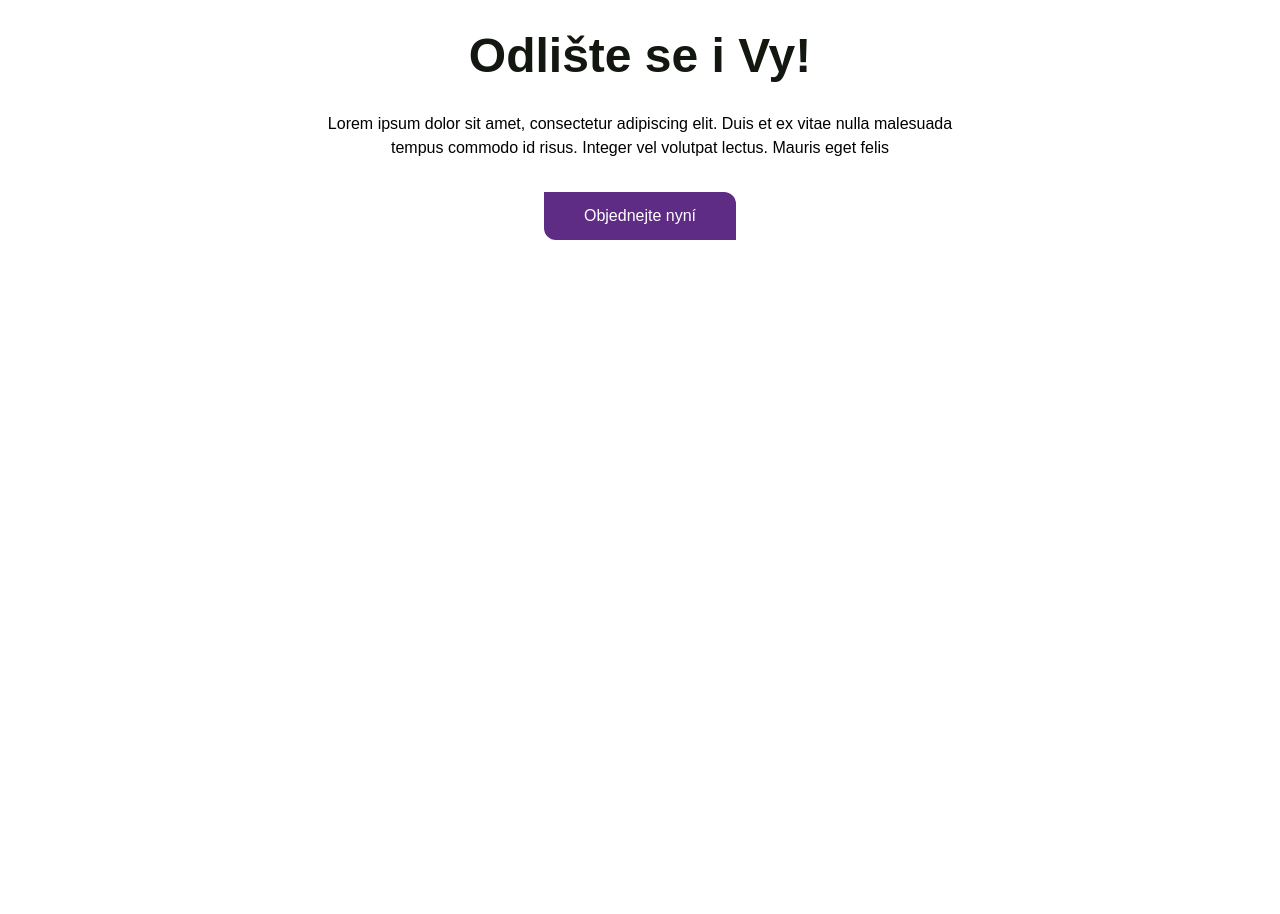
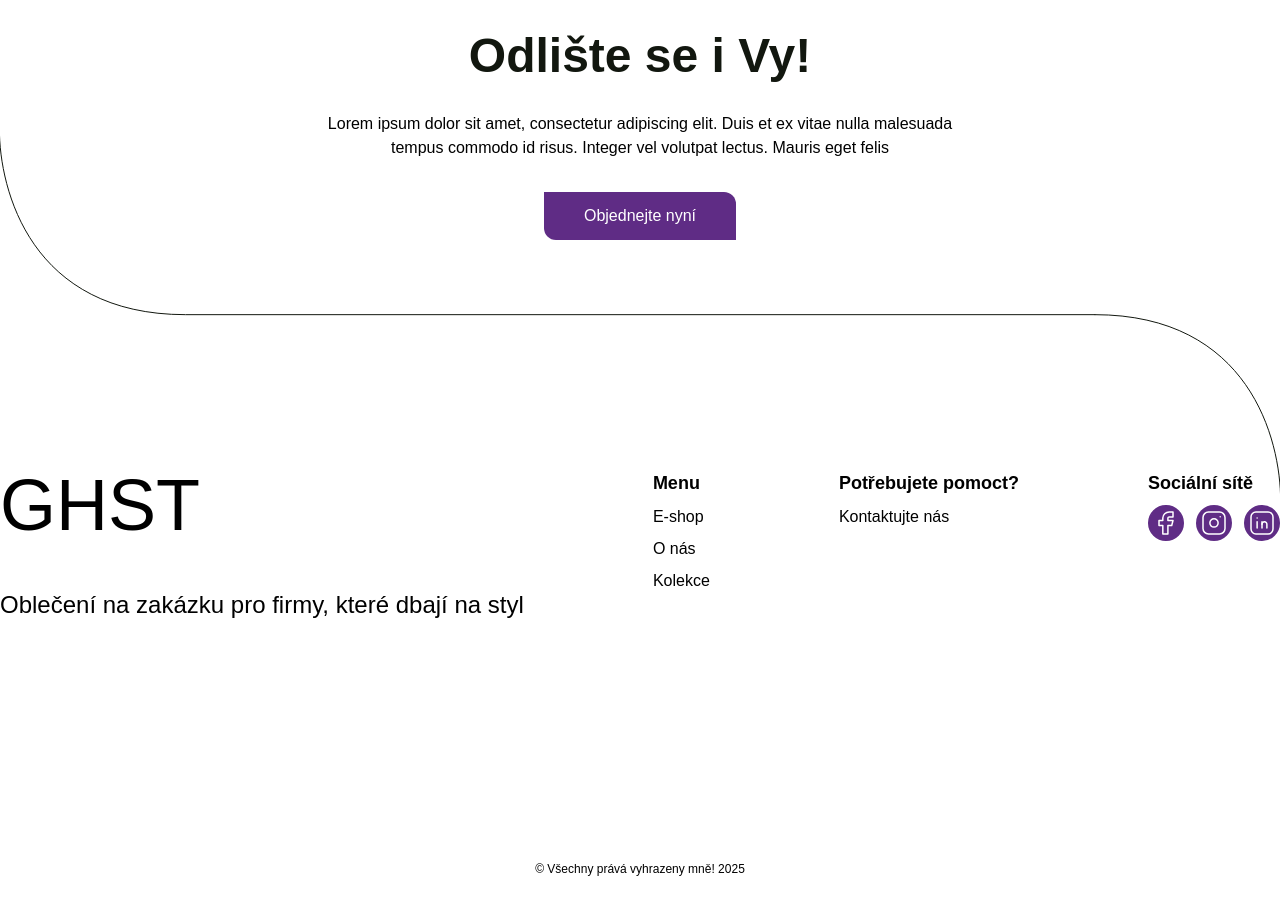
Before and after one commit to pPatr0/GHST, a Nuxt app: page / in a window 1280 px wide. Shown: the part 3080-3994 px from the top of the page. Before the commit the page ends 3400 px from the top, so only its background shows below. Built offline with nearby package versions, Linux system fonts and the light colour scheme.

Commit message:
feat: Footer

```diff
--- /dev/null
+++ b/components/Sections/Footer.vue
@@ -0,0 +1,80 @@
+<template>
+    <div class="w-full -mt-20 overflow-hidden lg:-mt-48 lg:-mb-28">
+        <!-- Jedno SVG s podmíněnými třídami pro stroke-width -->
+        <svg class="block w-full h-auto" viewBox="0 0 1920 560" fill="none" xmlns="http://www.w3.org/2000/svg">
+            <path
+                d="M-1 0.5C-1.0014 93.5 46.6002 280 278.2 280H1643"
+                stroke="#12170F"
+                class="stroke-[4] lg:stroke-[1.5]"
+            />
+            <path
+                d="M1921 559.5C1921 466.5 1873.48 280 1641.88 280"
+                stroke="#12170F"
+                class="stroke-[4] lg:stroke-[1.5]"
+            />
+        </svg>
+    </div>
+
+
+    <div class="lg:max-w-[1460px] max-w-[300px] mx-auto mt-20">
+        <div class="flex flex-col justify-between space-y-10 lg:flex-row lg:space-y-0">
+            <div>
+                <p class="text-7xl">
+                    GHST
+                </p>
+                <p class="pt-2 font-serif text-xl lg:text-2xl lg:pt-12">
+                    Oblečení na zakázku pro firmy, které dbají na styl
+                </p>
+            </div>
+            <div class="space-y-2">
+                <h3 class="text-lg font-bold unbounded">
+                    Menu
+                </h3>
+                <div class="space-y-2 font-serif">
+                    <p>E-shop</p>
+                    <p>O nás</p>
+                    <p>Kolekce</p>
+                </div>
+            </div>
+            <div class="space-y-2">
+                <h3 class="text-lg font-bold unbounded">
+                    Potřebujete pomoct?
+                </h3>
+                <p class="font-serif">
+                    Kontaktujte nás
+                </p>
+            </div>
+            <div class="space-y-2">
+                <h3 class="text-lg font-bold unbounded">
+                    Sociální sítě
+                </h3>
+                <div class="flex space-x-3">
+                    <svg width="36" height="36" viewBox="0 0 36 36" fill="none" xmlns="http://www.w3.org/2000/svg">
+                        <circle cx="18" cy="17.9998" r="17.25" fill="#5F2C85" stroke="#5F2C85" stroke-width="1.5"/>
+                        <path d="M11 15.5553V20.4442H14.8182V28.9998H19.9091V20.4442H23.7273L25 15.5553H19.9091V13.1109C19.9091 12.7867 20.0432 12.4758 20.2819 12.2466C20.5205 12.0174 20.8443 11.8886 21.1818 11.8886H25V6.99976H21.1818C19.4941 6.99976 17.8755 7.6436 16.682 8.78966C15.4886 9.93571 14.8182 11.4901 14.8182 13.1109V15.5553H11Z" stroke="white" stroke-width="1.5" stroke-linecap="round" stroke-linejoin="round"/>
+                    </svg>
+                    <svg width="36" height="36" viewBox="0 0 36 36" fill="none" xmlns="http://www.w3.org/2000/svg">
+                        <circle cx="18" cy="17.9998" r="18" fill="#5F2C85"/>
+                        <path d="M7 12.4998C7 11.0411 7.57946 9.64212 8.61091 8.61067C9.64236 7.57922 11.0413 6.99976 12.5 6.99976H23.5C24.9587 6.99976 26.3576 7.57922 27.3891 8.61067C28.4205 9.64212 29 11.0411 29 12.4998V23.4998C29 24.9584 28.4205 26.3574 27.3891 27.3888C26.3576 28.4203 24.9587 28.9998 23.5 28.9998H12.5C11.0413 28.9998 9.64236 28.4203 8.61091 27.3888C7.57946 26.3574 7 24.9584 7 23.4998V12.4998Z" stroke="white" stroke-width="1.5" stroke-linecap="round" stroke-linejoin="round"/>
+                        <path d="M13.875 17.9998C13.875 19.0938 14.3096 20.143 15.0832 20.9166C15.8568 21.6902 16.906 22.1248 18 22.1248C19.094 22.1248 20.1432 21.6902 20.9168 20.9166C21.6904 20.143 22.125 19.0938 22.125 17.9998C22.125 16.9057 21.6904 15.8565 20.9168 15.0829C20.1432 14.3094 19.094 13.8748 18 13.8748C16.906 13.8748 15.8568 14.3094 15.0832 15.0829C14.3096 15.8565 13.875 16.9057 13.875 17.9998Z" stroke="white" stroke-width="1.5" stroke-linecap="round" stroke-linejoin="round"/>
+                        <path d="M24.1875 11.8123V11.8235" stroke="white" stroke-width="1.5" stroke-linecap="round" stroke-linejoin="round"/>
+                    </svg>
+                    <svg width="36" height="36" viewBox="0 0 36 36" fill="none" xmlns="http://www.w3.org/2000/svg">
+                        <circle cx="18" cy="17.9998" r="17.25" fill="#5F2C85" stroke="#5F2C85" stroke-width="1.5"/>
+                        <path d="M13.1133 16.7773V22.8885" stroke="white" stroke-width="1.5" stroke-linecap="round" stroke-linejoin="round"/>
+                        <path d="M13.1133 13.1106V13.1223" stroke="white" stroke-width="1.5" stroke-linecap="round" stroke-linejoin="round"/>
+                        <path d="M18 22.8885V16.7773" stroke="white" stroke-width="1.5" stroke-linecap="round" stroke-linejoin="round"/>
+                        <path d="M22.8889 22.8885V19.2218C22.8889 18.5735 22.6313 17.9517 22.1729 17.4933C21.7145 17.0349 21.0928 16.7773 20.4444 16.7773C19.7961 16.7773 19.1744 17.0349 18.716 17.4933C18.2575 17.9517 18 18.5735 18 19.2218" stroke="white" stroke-width="1.5" stroke-linecap="round" stroke-linejoin="round"/>
+                        <path d="M7 11.8886C7 10.592 7.51508 9.34852 8.43192 8.43168C9.34877 7.51483 10.5923 6.99976 11.8889 6.99976H24.1111C25.4077 6.99976 26.6512 7.51483 27.5681 8.43168C28.4849 9.34852 29 10.592 29 11.8886V24.1109C29 25.4075 28.4849 26.651 27.5681 27.5678C26.6512 28.4847 25.4077 28.9998 24.1111 28.9998H11.8889C10.5923 28.9998 9.34877 28.4847 8.43192 27.5678C7.51508 26.651 7 25.4075 7 24.1109V11.8886Z" stroke="white" stroke-width="1.5" stroke-linecap="round" stroke-linejoin="round"/>
+                    </svg>
+                </div>
+            </div>
+        </div>
+    </div>
+
+    <div>
+        <p class="pt-32 pb-12 font-serif text-xs text-center lg:pt-60">
+            © Všechny prává vyhrazeny mně! 2025
+        </p>
+    </div>
+</template>
--- a/components/Sections/OrderNowSection.vue
+++ b/components/Sections/OrderNowSection.vue
@@ -1,13 +1,13 @@
 <template>
     <div class="lg:max-w-[1460px] max-w-[300px] mx-auto pt-28 pb-20">
         <div class="flex flex-col items-center">
-            <h2 class="text-[#12170F] lg:text-5xl text-4xl font-bold unbounded text-center">
+            <h2 class="text-4xl font-bold text-center text-primary lg:text-5xl unbounded">
                 Odlište se i Vy!
             </h2>
-            <p class="max-w-2xl py-8 text-center space">
+            <p class="max-w-2xl py-8 font-serif text-center">
                 Lorem ipsum dolor sit amet, consectetur adipiscing elit. Duis et ex vitae nulla malesuada tempus commodo id risus. Integer vel volutpat lectus. Mauris eget felis
             </p>
-            <button class="px-10 py-3 bg-[#5F2C85] text-white rounded-tr-xl rounded-bl-xl unbounded">
+            <button class="px-10 py-3 text-white bg-secondary rounded-tr-xl rounded-bl-xl unbounded">
                 Objednejte nyní
             </button>
         </div>
--- a/pages/index.vue
+++ b/pages/index.vue
@@ -5,5 +5,6 @@
       <SectionsSectionOne/>
       <SectionsSectionTwo/>
       <SectionsOrderNowSection/>
+      <SectionsFooter/>
     </div>
 </template>
```
